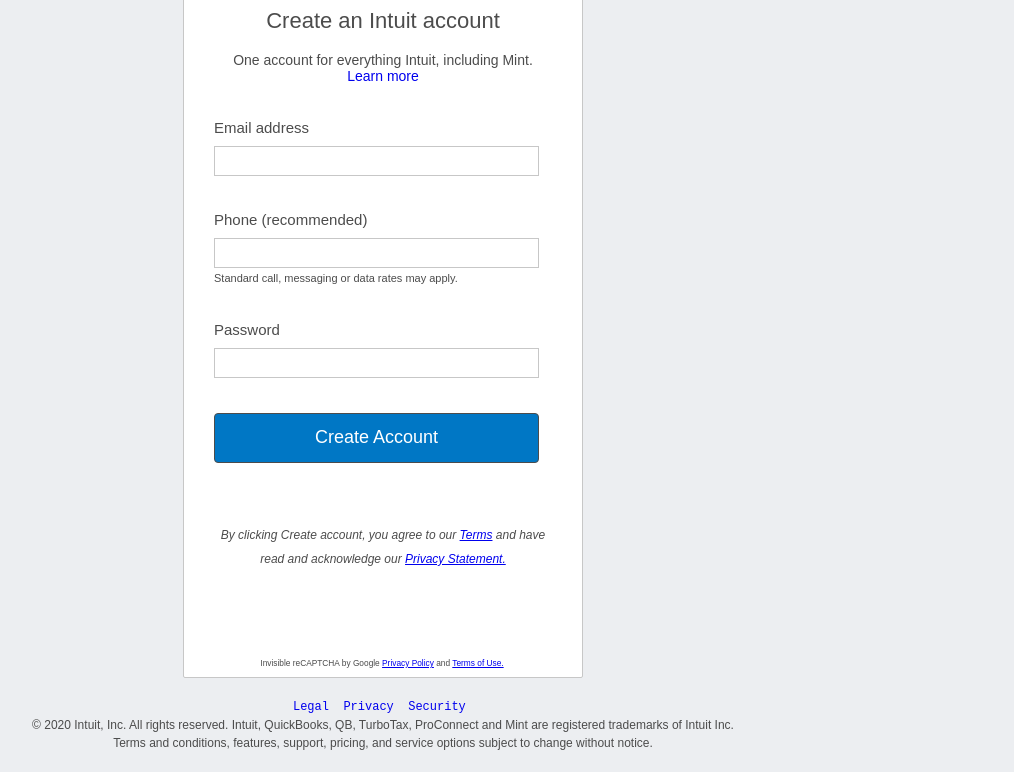
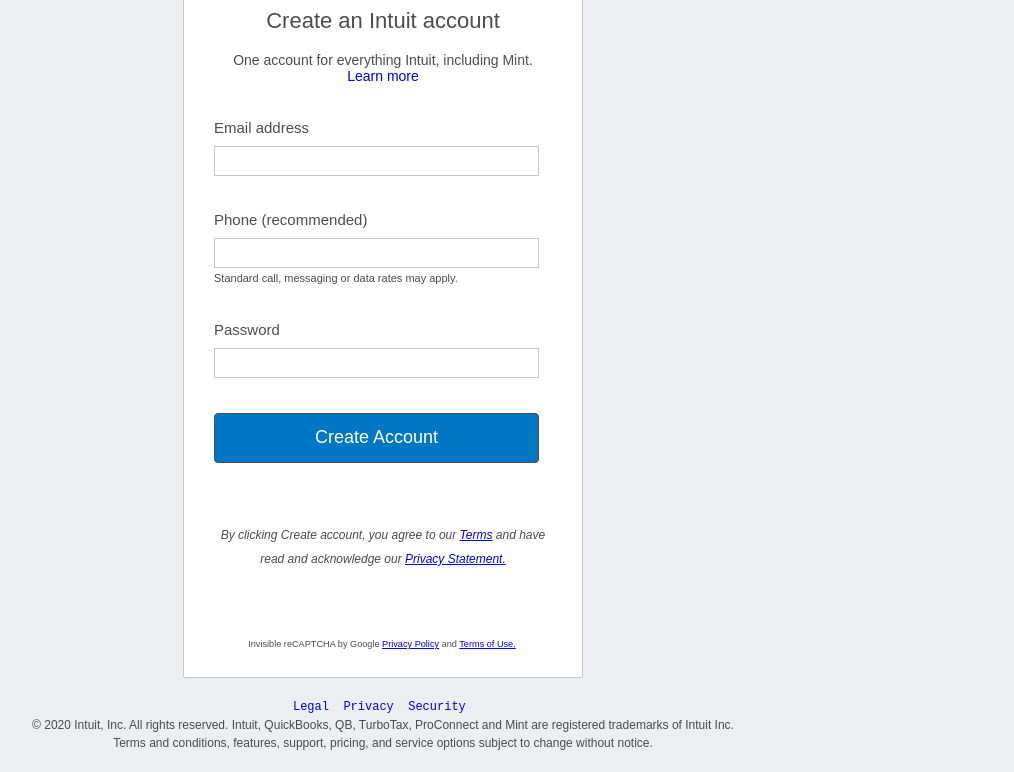
Before and after one commit to BrittanyBlake/HTML-forms, a plain HTML site: page index.html in a window 1280 px wide. Shown: the part 296-1068 px from the top of the page, without its empty margins (257-1271 px from the left). Drawn offline with Linux system fonts and the light colour scheme.

Commit message:
fixed margin

```diff
--- a/style.css
+++ b/style.css
@@ -135,9 +135,9 @@
 }
 
 #small {
-  margin-top: 70px;
+  margin-top: 50px;
   padding: 16px 20px 15px 18px;
-  font-size: 10px;
+  font-size: 11px;
   color: #4c4c4c;
 }
 
```
